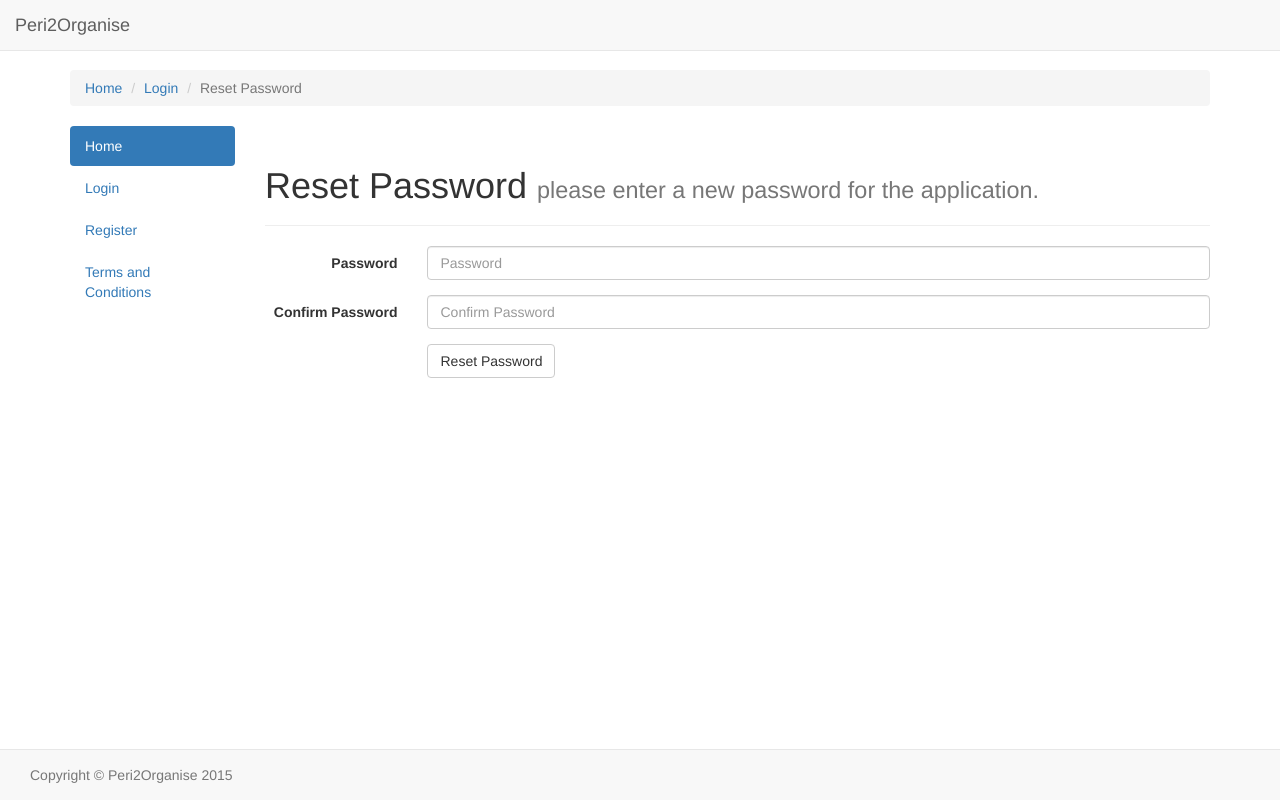
After one commit to jakemalley/peri2organise, a Flask app: page /auth/resetpassword in a window 1280 px wide. The commit adds this page. Run offline with Flask 2, Linux system fonts and the light colour scheme; some libraries are stand-ins or nearby versions.

Commit message:
Implemented Forgot Password Functionality
Added a forgot password and reset password form, which can be used by
users to reset their passwords.

```diff
--- a/peri2organise/__init__.py
+++ b/peri2organise/__init__.py
@@ -8,6 +8,7 @@ from flask import render_template
 from flask.ext.sqlalchemy import SQLAlchemy
 from flask.ext.login import LoginManager
 from flask.ext.bcrypt import Bcrypt
+from flask.ext.mail import Mail
 # Application Imports
 from peri2organise.utils import load_application_configuration
 
@@ -20,6 +21,8 @@ load_application_configuration(app)
 db = SQLAlchemy(app)
 # Create bcrypt object, used for password hashing.
 bcrypt = Bcrypt(app)
+# Create mail object.
+mail = Mail(app)
 # Create login manager object.
 login_manager = LoginManager()
 login_manager.init_app(app)
--- a/peri2organise/auth/forms.py
+++ b/peri2organise/auth/forms.py
@@ -114,3 +114,23 @@ class RegistrationForm(Form):
     # Text field for the parent's telephone number.
     parent_telephone_number = TextField('parent telephone number', validators=[DataRequired(),Length(max=11),only_has_digits])
     parent_signature = BooleanField('parent signature', validators=[DataRequired('You must check this box to say that you agree to the terms and conditions.')])
+
+class GetEmailAddressForm(Form):
+
+    """
+    Get email address form, used to for users to initiate a password reset.
+    """
+
+    # Text field for the users email address.
+    email_address = TextField('email',validators=[DataRequired(),Email(),Length(max=60)])
+
+class ResetPasswordForm(Form):
+
+    """
+    Reset password form, uses by users to reset their password.
+    """
+
+    # Password field for the user's password.
+    password = PasswordField('password',validators=[DataRequired(),Length(min=4,max=32)])
+    # Password confirm field for the user's password.
+    password_confirm = PasswordField('password confirm',validators=[EqualTo('password',message='Passwords must match.'),DataRequired(),Length(min=4,max=32)])
--- a/peri2organise/auth/views.py
+++ b/peri2organise/auth/views.py
@@ -12,14 +12,22 @@ from flask import url_for
 from flask.ext.login import login_user
 from flask.ext.login import logout_user
 from flask.ext.login import current_user
+from flask.ext.mail import Message
 # Application Imports
+from peri2organise import app
 from peri2organise import db
+from peri2organise import mail
 from peri2organise.auth.forms import LoginForm
-from peri2organise.auth.forms import  RegistrationForm
+from peri2organise.auth.forms import RegistrationForm
+from peri2organise.auth.forms import GetEmailAddressForm
+from peri2organise.auth.forms import ResetPasswordForm
 from peri2organise.auth.utils import login_required
 from peri2organise.auth.utils import get_current_user_dashboard
+from peri2organise.auth.utils import timed_safe_url_dump
+from peri2organise.auth.utils import timed_safe_url_load
 from peri2organise.models import User
 from peri2organise.models import Parent
+
 
 # Create auth blueprint.
 auth_blueprint = Blueprint('auth', __name__)
@@ -137,3 +145,82 @@ def logout():
     flash("Successfully logged out.")
     # Redirect to the home page.
     return redirect(url_for('home.index'))
+
+@auth_blueprint.route('/forgotpassword', methods=['GET','POST'])
+def forgot_password():
+
+    # Set empty error.
+    error = None
+
+    # Create a new form object.
+    get_email_address_form = GetEmailAddressForm()
+
+    if request.method == 'POST' and get_email_address_form.validate_on_submit():
+        # If the request was a post and the form was valid.
+        # Find the user by email.
+        user = User.query.filter(User.email_address==get_email_address_form.email_address.data).first()
+        # Ensure the user exists.
+        if user is not None:
+            # Create an array of data to serialize.
+            data = [user.get_first_name(), user.get_email_address(), user.password]
+            # Create a timed safe url.
+            dump = timed_safe_url_dump(data,salt='password_reset_form')
+            # Create an email message.
+            message = Message('Password Reset', recipients=[user.get_email_address()])
+            message.html = render_template('email/forgotpassword.html',name=user.get_first_name(),link=url_for('auth.reset_password',_external=True,token=dump))
+            # Send the message.
+            mail.send(message)
+            # Flash a success message.
+            flash('Successfully sent reset email.')
+            # Redirect to the homepage.
+            return redirect(url_for('home.index'))
+        else:
+            error = 'Invalid E-Mail address.'
+            flash(error,'error')
+
+    return render_template('auth/forgotpassword.html',get_email_address_form=get_email_address_form,error=error)
+
+@auth_blueprint.route('/resetpassword',methods=['GET','POST'])
+def reset_password():
+
+    # Set an empty error.
+    error = None
+
+    # Create a reset password form object.
+    reset_password_form = ResetPasswordForm()
+
+    # Check the method is POST and the form is valid.
+    if request.method == 'POST' and reset_password_form.validate_on_submit():
+
+        # Get the token.
+        token = request.args.get('token')
+        if not token:
+            # If the token wasn't given in the url, create this error message.
+            error = "Password reset token not provided, try copying and pasting the link from your password reset email. Or return to the homepage."
+        else:
+            # Decode the token.
+            data = timed_safe_url_load(token,app.config['MAX_PASSWORD_TOKEN_AGE'],salt='password_reset_form')
+            # If the decode function returned false.
+            if not data:
+                # Invalid token error.
+                error = "Invalid reset token, try copying and pasting the link from your password reset email. Or return to the homepage."
+            else:
+                # Proceed with the reset.
+                # Find the user.
+                user = User.query.filter(User.email_address==data[1]).first()
+                # Check the password hash matches.
+                if data[2] == user.password:
+                    # Reset the password, with the new password.
+                    new_password = user.create_password_hash(reset_password_form.password.data)
+                    # Update the user's details.
+                    user.update_user_details(password=new_password)
+                    # Commit the changes.
+                    db.session.commit()
+                    # Flash a success message.
+                    flash("Password successfully updated.")
+                    # Redirect the user to the login page.
+                    return redirect(url_for('auth.login'))
+                else:
+                    error = "Invalid reset token, try copying and pasting the link from your password reset email. Or return to the homepage."
+
+    return render_template('auth/resetpassword.html',error=error,reset_password_form=reset_password_form)
--- a/peri2organise/templates/auth/login_form.html
+++ b/peri2organise/templates/auth/login_form.html
@@ -48,6 +48,8 @@
     <div class="form-group">
         <div class="col-sm-offset-2 col-sm-10">
             <button type="submit" class="btn btn-default">Sign in</button>
+            <br/><br/>
+            <a href="{{url_for('auth.forgot_password')}}">Forgot Password</a>
         </div>
     </div>
 </form>
--- /dev/null
+++ b/peri2organise/templates/auth/resetpassword.html
@@ -0,0 +1,58 @@
+{% extends '__layout__.html' %}
+{% block title %}Reset Password{% endblock %}
+{% block breadcrumbs %}
+    <li><a href="{{url_for('home.index')}}">Home</a></li>
+    <li><a href="{{url_for('auth.login')}}">Login</a></li>
+    <li class="active">Reset Password</li>
+{% endblock %}
+{% block pills %}
+    {% include 'home/pills.html' %}
+{% endblock %}
+{% block content %}
+    <div class="page-header">
+      <h1>Reset Password <small>please enter a new password for the application.</small></h1>
+    </div>
+    <form class="form-horizontal" role="form" method="post" action="">
+        {{ reset_password_form.csrf_token }}
+
+        <!-- If there is an error display it to the user. -->
+        {% if error %}
+            <p class="alert alert-danger">
+                <span class="glyphicon glyphicon-exclamation-sign" aria-hidden="true"></span>
+                {{ error }}
+            </p>
+        {% endif %}
+
+        <div class="form-group">
+            <label for="input_email_address" class="col-sm-2 control-label">Password</label>
+            <div class="col-sm-10">
+                {{ reset_password_form.password(class="form-control",placeholder="Password",id="input_email_address") }}
+                {% for error in reset_password_form.password.errors %}
+                <p>
+                    <span class="glyphicon glyphicon-exclamation-sign" style="color:#bb321f;" aria-hidden="true"></span>
+                    {{ error }}
+                </p>
+                {% endfor %}
+            </div>
+        </div>
+
+        <div class="form-group">
+            <label for="input_email_address" class="col-sm-2 control-label">Confirm Password</label>
+            <div class="col-sm-10">
+                {{ reset_password_form.password_confirm(class="form-control",placeholder="Confirm Password",id="input_email_address") }}
+                {% for error in reset_password_form.password_confirm.errors %}
+                <p>
+                    <span class="glyphicon glyphicon-exclamation-sign" style="color:#bb321f;" aria-hidden="true"></span>
+                    {{ error }}
+                </p>
+                {% endfor %}
+            </div>
+        </div>
+
+        <div class="form-group">
+            <div class="col-sm-offset-2 col-sm-10">
+                <button type="submit" class="btn btn-default">Reset Password</button>
+            </div>
+        </div>
+    </form>
+{% endblock %}
```
Also changed, not shown: peri2organise/auth/utils.py (+63 -0 lines), peri2organise/templates/auth/forgotpassword.html (added, +45 -0 lines), peri2organise/templates/email/forgotpassword.html (added, +1 -0 lines).
